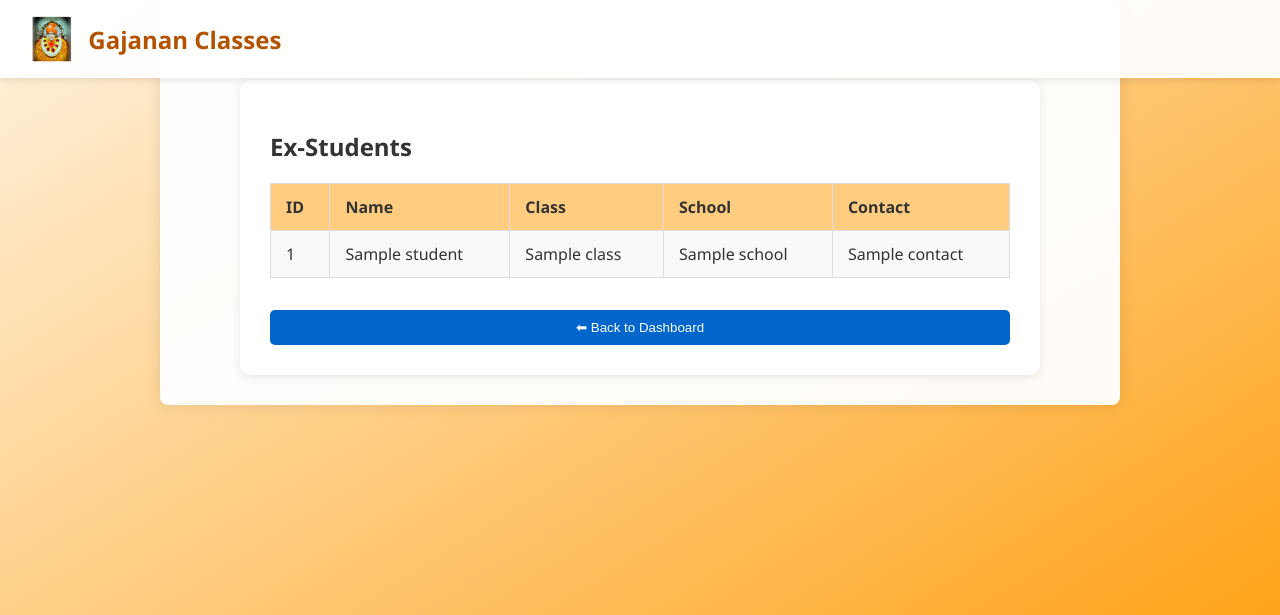
After one commit to HritikWani/sanskrit-tutor, a Python web app: template templates/admin/ex_students.html in a window 1280 px wide. The commit adds this page. Shown: the top 615 px of the page. Run offline with Jinja, Linux system fonts and the light colour scheme; the template is opened without the code that fills it: most values are stand-ins (such as "Sample title", 1, 10 or a date in 2020).

Commit message:
add ex student

```diff
--- a/app.py
+++ b/app.py
@@ -240,6 +240,7 @@ def verify_otp():
                 "school": data['school'],
                 "contact": data['contact'],
                 "status": "pending"  # or "approved" once admin verifies
+                "category": "live"
             })
 
             users_col.insert_one({
@@ -336,7 +337,7 @@ def reject_student(student_id):
 @app.route('/admin/students')
 @login_required('admin')
 def view_students():
-    students = list(students_col.find())
+    students = list(students_col.find({"category":"live"}))
     return render_template('admin/students.html', students=students)
 
 @app.route('/admin/add-schedule', methods=['GET', 'POST'])
@@ -389,7 +390,8 @@ def add_test():
 @app.route('/admin/delete-student/<id>')
 @login_required('admin')
 def delete_student(id):
-    students_col.delete_one({"_id": ObjectId(id)})
+    students_col.update_one({"_id": ObjectId(id)}, {"$set": {"category": "ex"}})
+    users_col.delete_one({"_id": ObjectId(id)})
     return redirect('/admin/students')
 
 @app.route('/admin/delete-test/<id>')
--- /dev/null
+++ b/templates/admin/ex_students.html
@@ -0,0 +1,35 @@
+{% extends "base.html" %}
+
+{% block title %}Ex-Students{% endblock %}
+
+{% block content %}
+  <div class="container">
+    <h2>Ex-Students</h2>
+
+    <div class="table-responsive">
+      <table>
+        <tr>
+          <th>ID</th>
+          <th>Name</th>
+          <th>Class</th>
+          <th>School</th>
+          <th>Contact</th>
+        </tr>
+        {% for s in students %}
+          <tr>
+            <td>{{ s.student_id }}</td>
+            <td>{{ s.name }}</td>
+            <td>{{ s.class }}</td>
+            <td>{{ s.school }}</td>
+            <td>{{ s.contact }}</td>
+          </tr>
+        {% endfor %}
+      </table>
+    </div>
+
+    <br>
+    <form method="get" action="/admin/dashboard">
+      <button type="submit">⬅ Back to Dashboard</button>
+    </form>
+  </div>
+{% endblock %}
```
Also changed, not shown: templates/admin/dashboard.html (+7 -1 lines).
